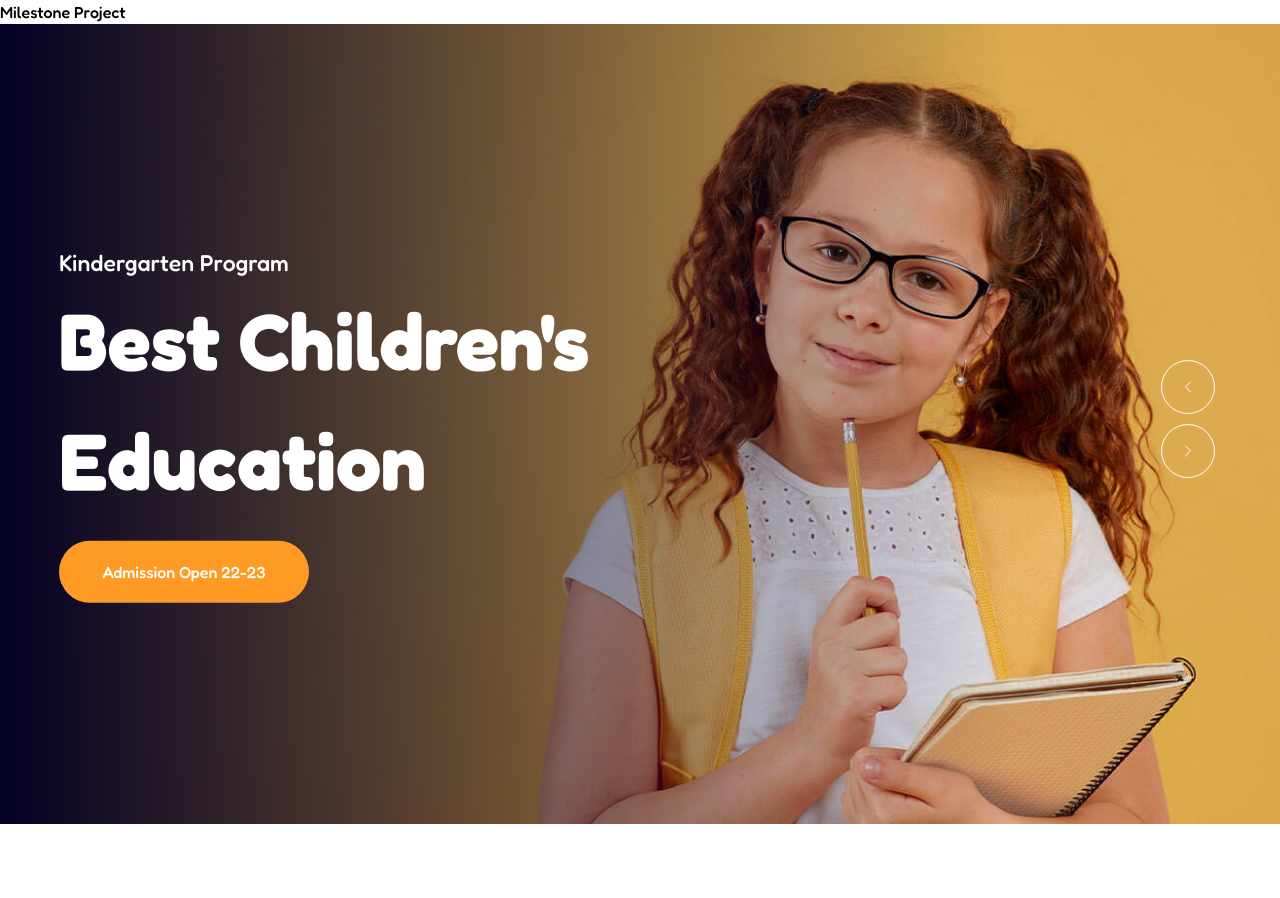
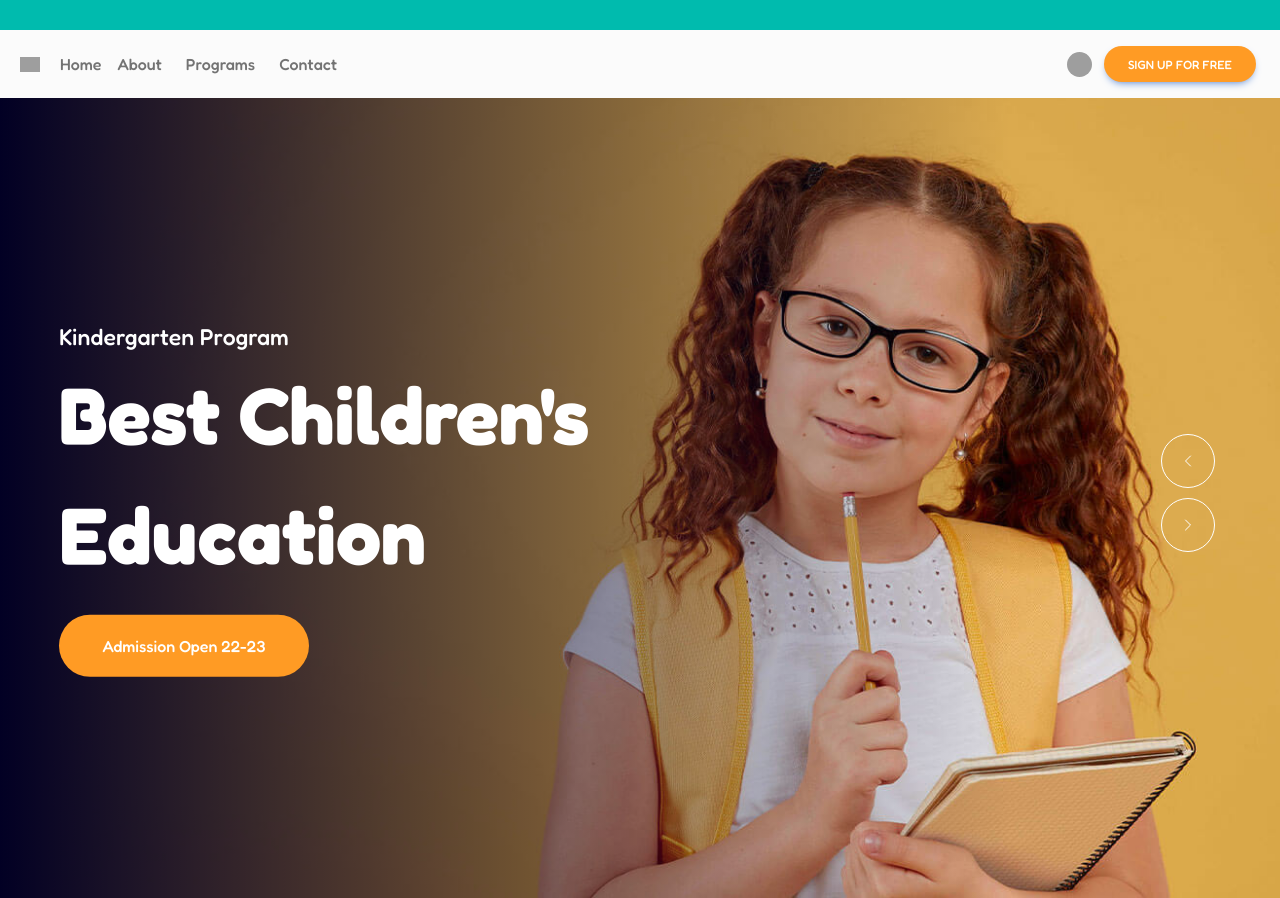
Before and after one commit to TalhaSeven/Dynamic-Corporate-Website, a React (Create React App) app: page / in a window 1280 px wide. Before the commit the page ends 824 px from the top, so only its background shows below. Built offline with nearby package versions, Linux system fonts and the light colour scheme; grey boxes are pictures that could not be loaded; what tw-elements would draw is missing.

Commit message:
Merge branch 'features/slider' of https://github.com/eurotechmilestone/milestone into features/slider

```diff
--- a/src/App.js
+++ b/src/App.js
@@ -1,13 +1,12 @@
-
-import './App.css';
-import Slider2 from './components/Slider2';
+import "./App.css";
+import Slider2 from "./components/Slider2";
+import Navbar from "./components/Navbar";
 
 function App() {
   return (
     <div>
-
-      <h1>Milestone Project</h1>
-      <Slider2/>
+      <Navbar />
+      <Slider2 />
     </div>
   );
 }
```
